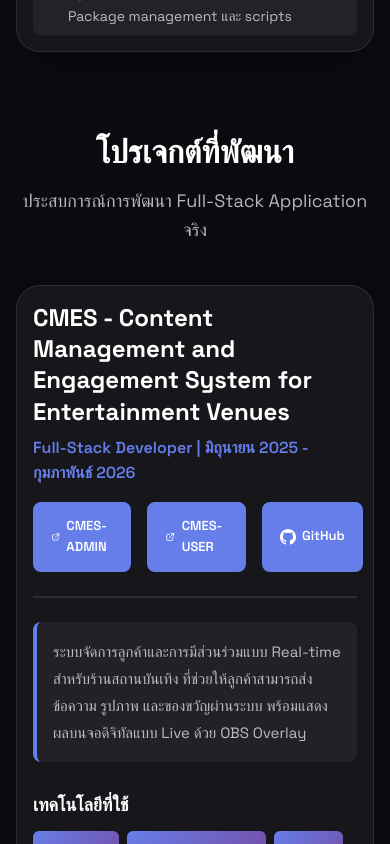
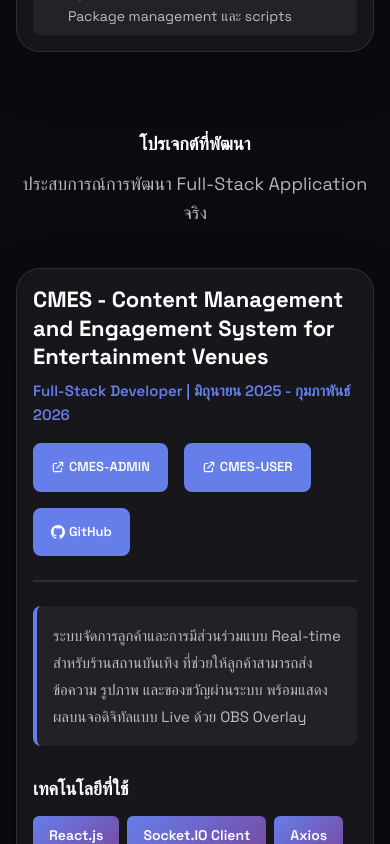
Before and after one commit to 66JJN/66JJN.github.io, a React (Vite) app: page / in a window 390 px wide. Shown: the part 5320-6164 px from the top of the page. Built offline with nearby package versions, Linux system fonts and the light colour scheme.

Commit message:
ปรับให้รองรับในมือถือได้ดีขึ้น

```diff
--- a/src/components/Contact.module.css
+++ b/src/components/Contact.module.css
@@ -133,10 +133,30 @@
 
     .contactGrid {
         grid-template-columns: 1fr;
+        gap: var(--spacing-md);
     }
 
     .contactCard {
         padding: var(--spacing-md);
+        min-height: 88px;
+    }
+
+    .iconWrapper {
+        width: 44px;
+        height: 44px;
+    }
+
+    .iconWrapper svg {
+        width: 20px;
+        height: 20px;
+    }
+
+    .contactLabel {
+        font-size: 15px;
+    }
+
+    .contactValue {
+        font-size: 13px;
     }
 }
 
--- a/src/components/Projects.module.css
+++ b/src/components/Projects.module.css
@@ -96,6 +96,7 @@
     display: flex;
     gap: var(--spacing-sm);
     flex-shrink: 0;
+    flex-wrap: wrap;
 }
 
 .linkBtn {
@@ -262,6 +263,8 @@
     transition: opacity 0.4s ease;
 }
 
+/* Hover effects only for devices with mouse */
+@media (hover: hover) {
     .featureCard:hover::before {
         opacity: 1;
     }
@@ -270,6 +273,7 @@
         transform: translateY(-4px);
         box-shadow: 0 12px 32px rgba(102, 126, 234, 0.3);
         border-color: transparent;
+    }
 }
 
 .featureCategory {
@@ -310,15 +314,19 @@
 @media (max-width: 992px) {
     .projectHeader {
         flex-direction: column;
+        gap: var(--spacing-md);
     }
 
     .projectLinks {
         width: 100%;
+        justify-content: flex-start;
     }
 
     .linkBtn {
-        flex: 1;
-        justify-content: center;
+        flex: 0 1 auto;
+        font-size: 13px;
+        padding: 12px 16px;
+        min-height: 44px;
     }
 
     .responsibilitiesList {
@@ -327,6 +335,48 @@
 
     .featuresGrid {
         grid-template-columns: 1fr;
+    }
+}
+
+@media (max-width: 768px) {
+    .projects {
+        padding: var(--spacing-2xl) 0;
+    }
+
+    .projectDetail {
+        padding: var(--spacing-lg);
+    }
+
+    .projectTitle {
+        font-size: 22px;
+    }
+
+    .projectSubtitle {
+        font-size: 15px;
+    }
+
+    .linkBtn {
+        font-size: 12px;
+        padding: 10px 14px;
+        gap: 4px;
+    }
+
+    .linkBtn svg {
+        width: 14px;
+        height: 14px;
+    }
+
+    .sectionTitle {
+        font-size: 18px;
+    }
+
+    .responsibilitiesSection,
+    .featuresSection {
+        padding: var(--spacing-md);
+    }
+
+    .featureCard {
+        padding: var(--spacing-sm);
     }
 }
 
--- /dev/null
+++ b/src/styles/mobile-fix.css
@@ -0,0 +1,80 @@
+/* ====================================
+   MOBILE HOVER FIX
+   Fix sticky hover states on touch devices
+   ==================================== */
+
+/* Remove hover effects on touch-only devices */
+@media (hover: none) and (pointer: coarse) {
+
+    /* Disable all hover transforms and effects */
+    *:hover {
+        transform: none !important;
+        box-shadow: inherit !important;
+    }
+
+    /* Cards */
+    .projectDetail:hover,
+    .contactCard:hover,
+    .featureCard:hover,
+    .categoryCard:hover,
+    .problemCard:hover,
+    .stepCard:hover,
+    .interestCard:hover,
+    .focusCard:hover {
+        transform: none !important;
+    }
+
+    /* Buttons and links */
+    .linkBtn:hover,
+    .ctaPrimary:hover,
+    .ctaSecondary:hover,
+    button:hover,
+    a:hover {
+        transform: none !important;
+        scale: 1 !important;
+    }
+
+    /* Remove gradient borders on hover for touch */
+    *::before {
+        pointer-events: none !important;
+    }
+}
+
+/* Touch device optimizations */
+@media (pointer: coarse) {
+    * {
+        /* Better tap highlighting */
+        -webkit-tap-highlight-color: rgba(102, 126, 234, 0.1);
+    }
+
+    /* Improve touch response */
+    button,
+    a,
+    [role="button"],
+    [class*="Btn"],
+    [class*="Card"] {
+        touch-action: manipulation;
+        user-select: none;
+        -webkit-user-select: none;
+    }
+
+    /* Use active state instead of hover */
+    button:active,
+    a:active,
+    [class*="Btn"]:active {
+        opacity: 0.7;
+        transition: opacity 0.15s ease;
+    }
+}
+
+/* Ensure minimum touch targets on mobile */
+@media (max-width: 768px) {
+
+    button,
+    a,
+    [class*="Btn"],
+    [role="button"] {
+        min-height: 44px;
+        min-width: 44px;
+    }
+}
--- /dev/null
+++ b/src/utils/mobile-hover-fix.css
@@ -0,0 +1,23 @@
+/* Global fix for hover states on touch devices */
+
+/*
+  This file contains a utility class to disable hover effects on touch devices.
+  Apply this approach to all interactive elements to prevent sticky hover states.
+*/
+
+@media (hover: none) {
+
+    /* Remove all hover effects on touch devices */
+    * {
+        transition: none !important;
+    }
+}
+
+/* Alternative: Use @media (hover: hover) to wrap hover-specific styles */
+/* Example:
+@media (hover: hover) {
+  .element:hover {
+    transform: scale(1.05);
+  }
+}
+*/
```
Lines whose indentation alone changed are shown as unchanged.
